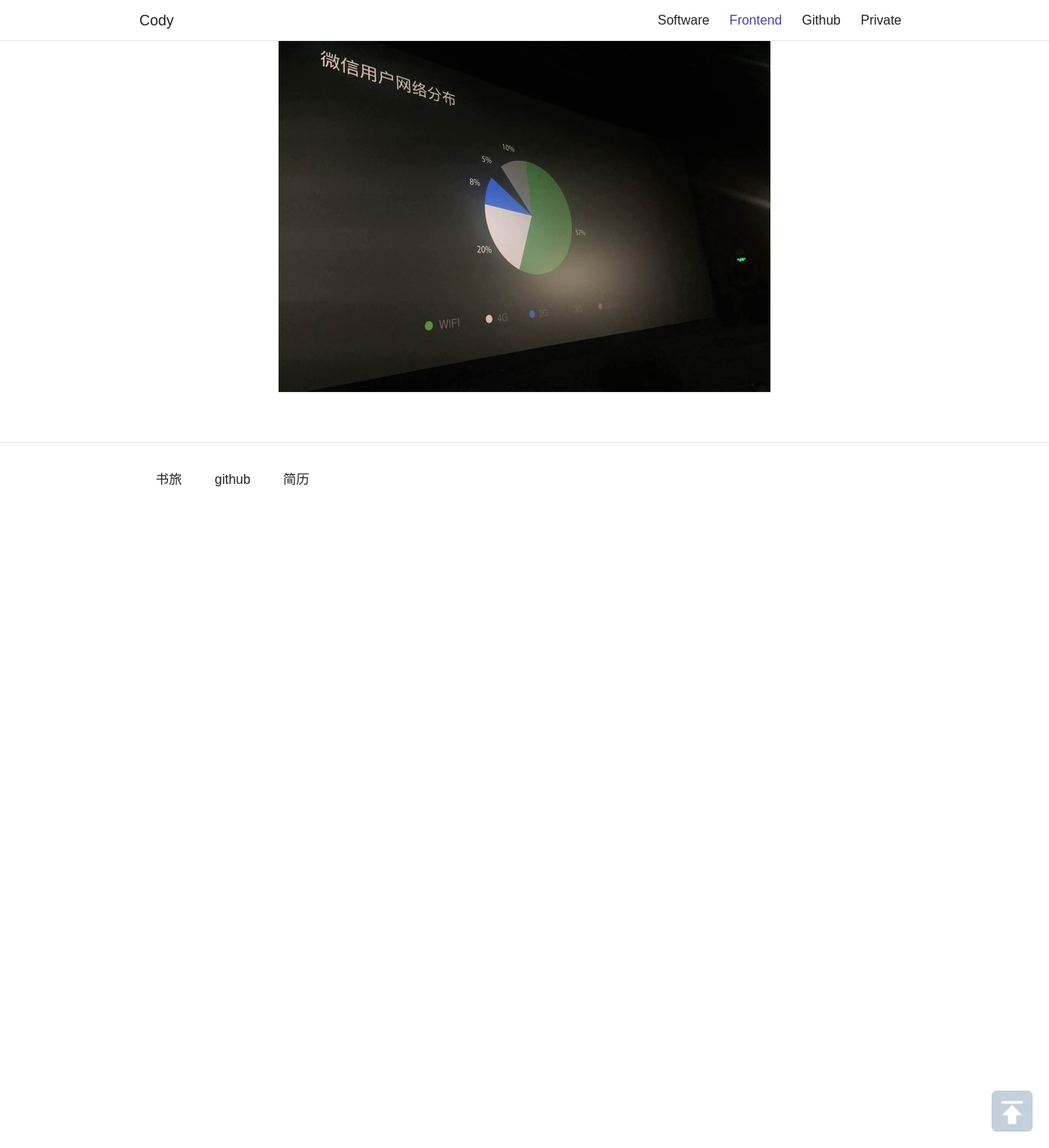
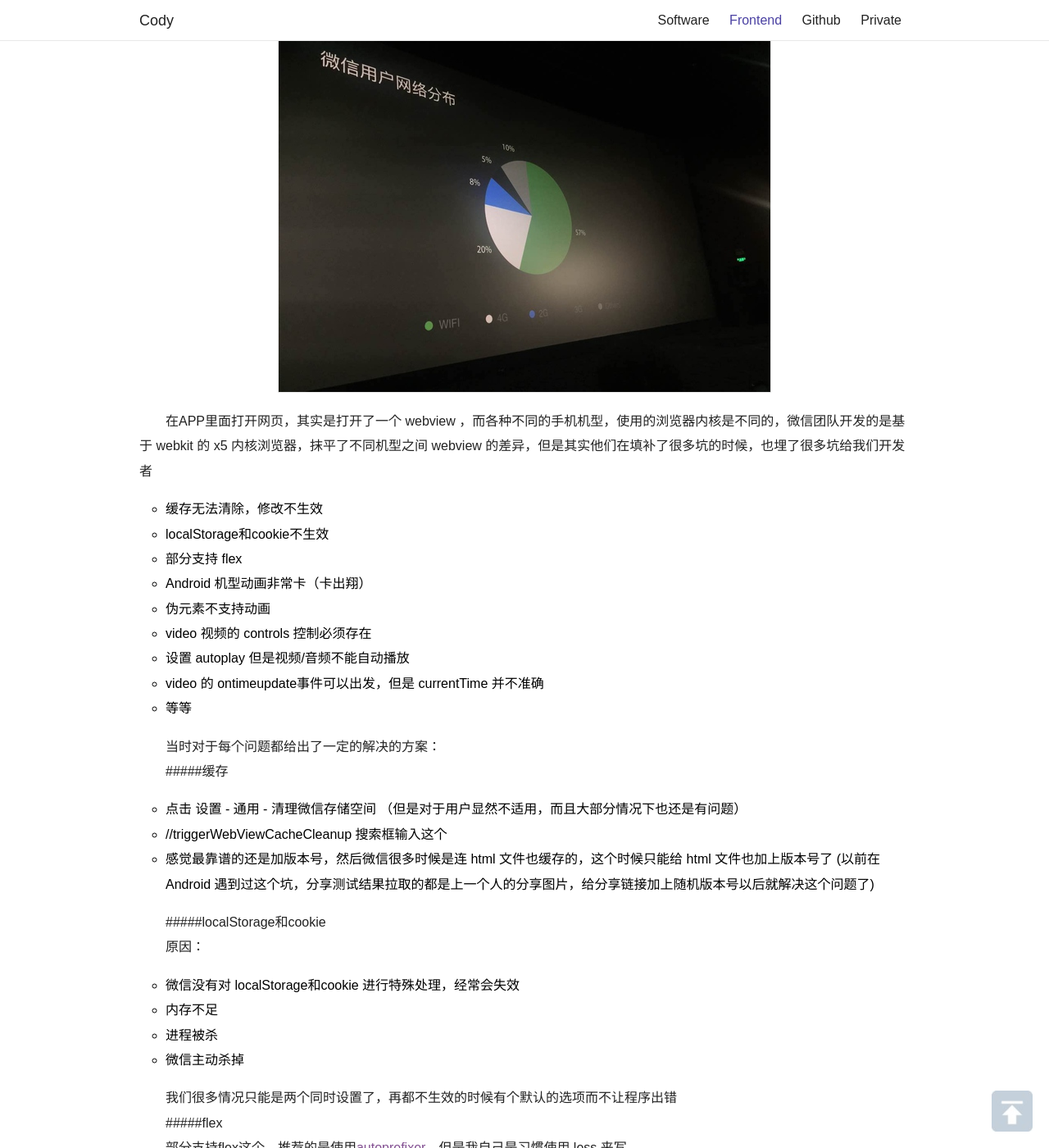
Before and after one commit to cody1991/cody1991.github.io, a Jekyll site: the page built from _posts/2016-03-20-feday-share.md, in a window 1280 px wide and 1400 px high, scrolled down 3836 px. Shown: the whole window at 82% size. Built offline with Jekyll 4.4.1, drawn with Linux system fonts in a browser that asks for light colours; nearby versions of some CDN libraries; comment, search, counter and statistics services are not loaded; some of the changed text lies outside the part shown.

Commit message:
FEDAY share

```diff
--- a/_posts/2016-03-20-feday-share.md
+++ b/_posts/2016-03-20-feday-share.md
@@ -41,3 +41,48 @@
 <img src="{{site.baseurl}}/source/2016.03.20/4.jpg">
 
 <img src="{{site.baseurl}}/source/2016.03.20/5.jpg">
+
+在APP里面打开网页，其实是打开了一个 webview ，而各种不同的手机机型，使用的浏览器内核是不同的，微信团队开发的是基于 webkit 的 x5 内核浏览器，抹平了不同机型之间 webview 的差异，但是其实他们在填补了很多坑的时候，也埋了很多坑给我们开发者
+
+* 缓存无法清除，修改不生效
+* localStorage和cookie不生效
+* 部分支持 flex
+* Android 机型动画非常卡（卡出翔）
+* 伪元素不支持动画
+* video 视频的 controls 控制必须存在
+* 设置 autoplay 但是视频/音频不能自动播放
+* video 的 ontimeupdate事件可以出发，但是 currentTime 并不准确
+* 等等
+
+当时对于每个问题都给出了一定的解决的方案：
+
+#####缓存
+
+* 点击 设置 - 通用 - 清理微信存储空间 （但是对于用户显然不适用，而且大部分情况下也还是有问题）
+* //triggerWebViewCacheCleanup 搜索框输入这个
+* 感觉最靠谱的还是加版本号，然后微信很多时候是连 html 文件也缓存的，这个时候只能给 html 文件也加上版本号了 (以前在 Android 遇到过这个坑，分享测试结果拉取的都是上一个人的分享图片，给分享链接加上随机版本号以后就解决这个问题了)
+
+#####localStorage和cookie
+
+原因：
+
+* 微信没有对 localStorage和cookie 进行特殊处理，经常会失效
+* 内存不足
+* 进程被杀
+* 微信主动杀掉
+
+我们很多情况只能是两个同时设置了，再都不生效的时候有个默认的选项而不让程序出错
+
+#####flex
+
+部分支持flex这个，推荐的是使用[autoprefixer](https://github.com/postcss/autoprefixer)，但是我自己是习惯使用 less 来写
+
+另外还推荐了微信团队自己开发的一个类微信UI的前端开发库 [weui](https://github.com/weui/weui),与原生的ui体验基本一致，提高代码复用率
+
+以及推荐了一个 [微信web开发者工具](http://mp.weixin.qq.com/wiki/10/e5f772f4521da17fa0d7304f68b97d7e.html),主要能完成下面需求：
+
+* 网页授权（有时候想看别人页面的代码却显示要在微信上打开的问题）
+* JS-SDK模拟输入输出
+* 集成了 Chrome DevTools
+* 支持设置代理
+* 支持 weinre
```
